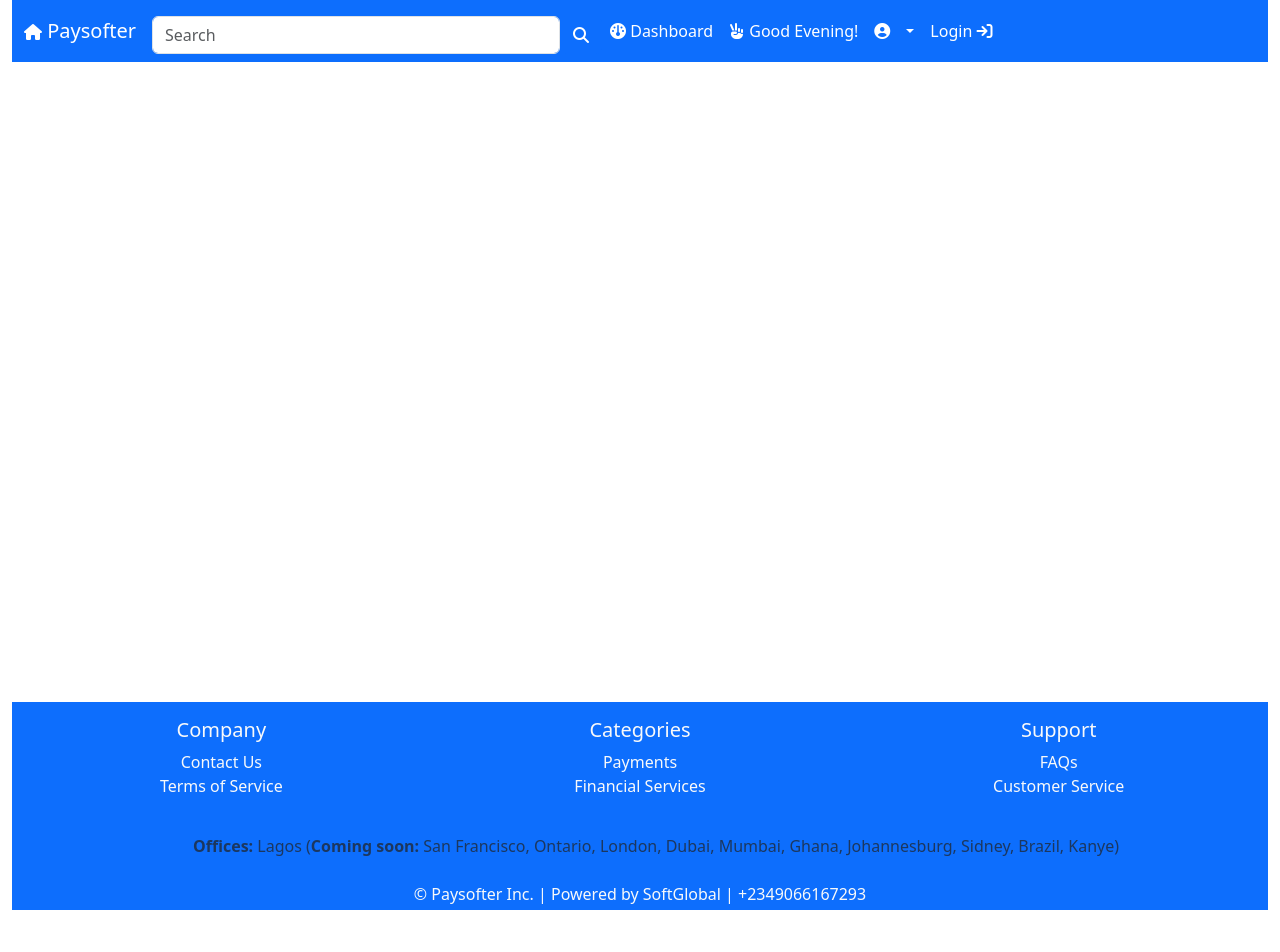
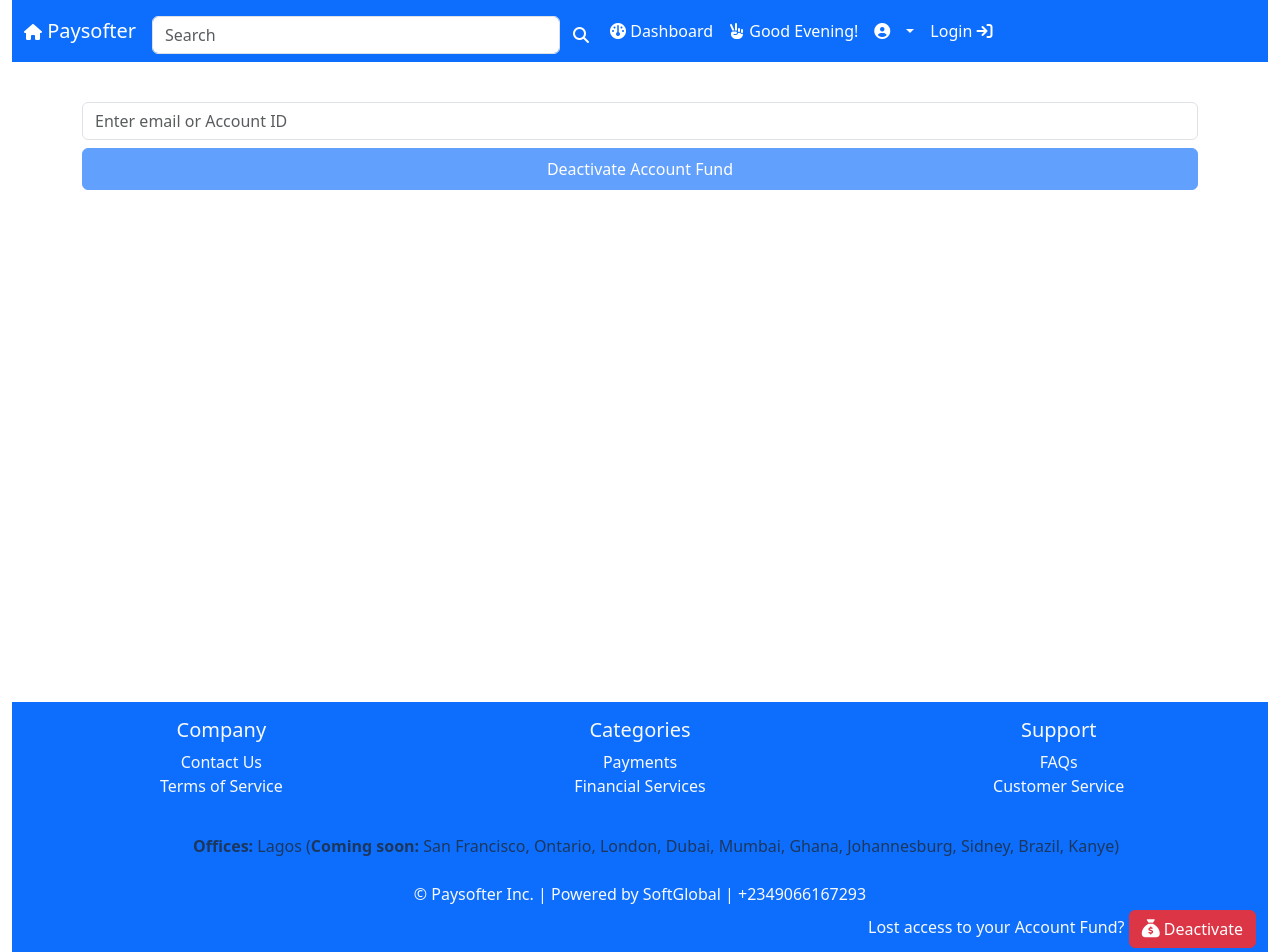
Before and after one commit to syntaxland/frontend-paysofter, a React (Create React App) app: page /otp-deactivate-account-fund in a window 1280 px wide. Shown: the top 952 px of the page. Before the commit the page ends 910 px from the top, so only its background shows below. Built offline with nearby package versions, Linux system fonts and the light colour scheme.

Commit message:
new update

```diff
--- a/src/App.js
+++ b/src/App.js
@@ -38,7 +38,7 @@
 import ToggleAccountSettings from "./components/settings/ToggleAccountSettings";
 import MaxWithdrawalSettings from "./components/settings/MaxWithdrawalSettings";
 import Settings from "./components/settings/Settings";
-
+import OtpDeactivateAccountFund from "./components/settings/OtpDeactivateAccountFund";
 
 function App() {
   // const userLogin = useSelector((state) => state.userLogin);
@@ -62,6 +62,7 @@
           <Route path="/settings" component={Settings} />
           <Route path="/set-max-fund" component={MaxWithdrawalSettings} />
           <Route path="/toggle-fund" component={ToggleAccountSettings} />
+          <Route path="/otp-deactivate-account-fund" component={OtpDeactivateAccountFund} />
 
           {/* <Route path="/admin-dashboard" component={AdminDashboard} /> */}
           {/*
--- a/src/components/Footer.js
+++ b/src/components/Footer.js
@@ -1,7 +1,18 @@
-import React from "react";
-import { Container, Row, Col } from "react-bootstrap";
+import React, { useState } from "react";
+import { Container, Row, Col, Modal, Button } from "react-bootstrap";
+import OtpDeactivateAccountFund from "./settings/OtpDeactivateAccountFund";
 
 function Footer() {
+  const [showSetMaxFund, setShowSetMaxFund] = useState(false);
+
+  const handleSetMaxFundOpen = () => {
+    setShowSetMaxFund(true);
+  };
+
+  const handleSetMaxFundClose = () => {
+    setShowSetMaxFund(false);
+  };
+
   return (
     // <footer className="text-light footer custom-dark-blue">
     <footer className="bg-primary text-light footer custom-dark-blue">
@@ -33,8 +44,8 @@
           <Col className="text-muted py-1 text-center">
             <ul className="">
               <strong>Offices:</strong> Lagos (<strong>Coming soon:</strong> San
-              Francisco, Ontario, London, Dubai, Mumbai, Ghana, Johannesburg, Sidney,
-              Brazil, Kanye)
+              Francisco, Ontario, London, Dubai, Mumbai, Ghana, Johannesburg,
+              Sidney, Brazil, Kanye)
               {/* <li>Ontario</li>
               <li>London</li>
               <li>Dubai</li>
@@ -51,6 +62,35 @@
             &copy; Paysofter Inc. | Powered by SoftGlobal | +2349066167293
           </Col>
         </Row>
+        <Row>
+          <Col className="d-flex justify-content-end">
+            <p>
+              Lost access to your Account Fund?{" "}
+              <Button
+                variant="danger"
+                onClick={handleSetMaxFundOpen}
+                title="Set Account Fund active or locked."
+              >
+                <i
+                  className="fas fa-sack-dollar"
+                  style={{ fontSize: "18px" }}
+                ></i>{" "}
+                Deactivate
+              </Button>
+            </p>
+
+            <Modal show={showSetMaxFund} onHide={handleSetMaxFundClose}>
+              <Modal.Header closeButton>
+                <Modal.Title className="text-center w-100 py-2">
+                  Deactivate Account Fund
+                </Modal.Title>
+              </Modal.Header>
+              <Modal.Body>
+                {showSetMaxFund && <OtpDeactivateAccountFund />}
+              </Modal.Body>
+            </Modal>
+          </Col>
+        </Row>
       </Container>
     </footer>
   );
--- a/src/components/screens/LoginScreen.js
+++ b/src/components/screens/LoginScreen.js
@@ -112,7 +112,7 @@
               <Button
                 className="mt-3 rounded w-100"
                 type="submit"
-                variant="success"
+                variant="primary"
                 block
               >
                 Login <i className="fa fa-sign-in"></i>
--- /dev/null
+++ b/src/components/settings/OtpDeactivateAccountFund.js
@@ -0,0 +1,80 @@
+// OtpDeactivateAccountFund.js
+import React, { useState, useEffect } from "react";
+import { useDispatch, useSelector } from "react-redux";
+import { deactivateAccountFund } from "../../redux/actions/AccountFundActions";
+import { Form, Button, Container, Row, Col } from "react-bootstrap";
+import { useHistory } from "react-router-dom";
+import Message from "../Message";
+import Loader from "../Loader";
+
+function OtpDeactivateAccountFund() {
+  const dispatch = useDispatch();
+  const history = useHistory();
+
+  const deleteProfile = useSelector((state) => state.deleteProfile);
+  const { success, error, loading } = deleteProfile;
+
+  // const [accountId, setAccountId] = useState("");
+  // const [email, setEmail] = useState("");
+  const [identifier, setIdentifier] = useState("");
+
+  useEffect(() => {
+    if (success) {
+      const timer = setTimeout(() => {
+        history.push("/");
+      }, 3000);
+      return () => clearTimeout(timer);
+    }
+  }, [success, history]);
+
+  const fundData = {
+    // email: email,
+    // account_id: accountId,
+    identifier: identifier,
+  };
+
+  const handleDeactivateAccountFund = () => {
+    dispatch(deactivateAccountFund(fundData));
+  };
+
+  return (
+    <Container>
+      <Row className="justify-content-center mt-3">
+        <Col>
+          {/* <h2 className="py-3 text-center">OTP Account Fund Deactivation</h2> */}
+
+          {loading && <Loader />}
+          {success && (
+            <Message variant="success">
+              Account Fund deactivated successfully.
+            </Message>
+          )}
+          {error && <Message variant="danger">{error}</Message>}
+
+          <Form>
+            <Form.Group>
+              {/* <Form.Label>Email Address or Account ID</Form.Label> */}
+              <Form.Control
+                type="text"
+                value={identifier}
+                onChange={(e) => setIdentifier(e.target.value)}
+                placeholder="Enter email or Account ID"
+                className="rounded mt-2"
+              />
+            </Form.Group>
+            <Button
+              variant="primary"
+              onClick={handleDeactivateAccountFund}
+              className="rounded mt-2 py-2 text-center w-100"
+              disabled
+            >
+              Deactivate Account Fund
+            </Button>
+          </Form>
+        </Col>
+      </Row>
+    </Container>
+  );
+}
+
+export default OtpDeactivateAccountFund;
--- a/src/redux/actions/AccountFundActions.js
+++ b/src/redux/actions/AccountFundActions.js
@@ -142,6 +142,46 @@
   }
 };
 
+export const deactivateAccountFund = (amountData) => async (dispatch, getState) => {
+  try {
+    dispatch({
+      type: SET_MAX_FUND_WITHDRAWAL_REQUEST,
+    });
+
+    const {
+      userLogin: { userInfo },
+    } = getState();
+
+    const config = {
+      headers: {
+        "Content-Type": "application/json",
+        Authorization: `Bearer ${userInfo.access}`,
+      },
+    };
+
+    const { data } = await axios.post(
+      `${API_URL}/api/otp-account-fund-deactivation/`,
+      amountData,
+      config
+    );
+
+    dispatch({
+      type: SET_MAX_FUND_WITHDRAWAL_SUCCESS,
+      payload: data,
+    });
+    // window.location.href = "/dashboard";
+    window.location.reload();
+  } catch (error) {
+    dispatch({
+      type: SET_MAX_FUND_WITHDRAWAL_FAIL,
+      payload:
+        error.response && error.response.data.detail
+          ? error.response.data.detail
+          : error.message,
+    });
+  }
+};
+
 export const getUserAccountFundBalance = () => async (dispatch, getState) => {
   try {
     dispatch({
```
